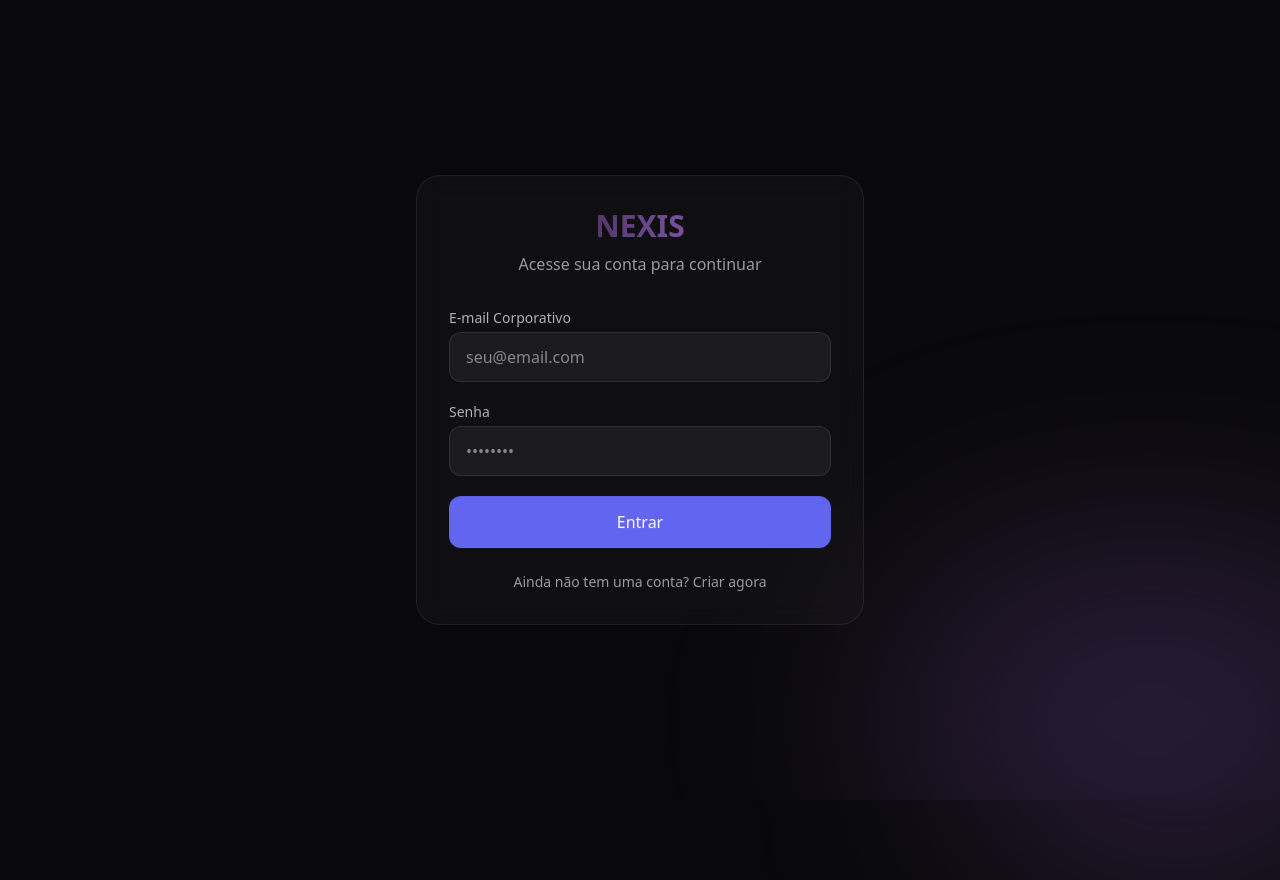
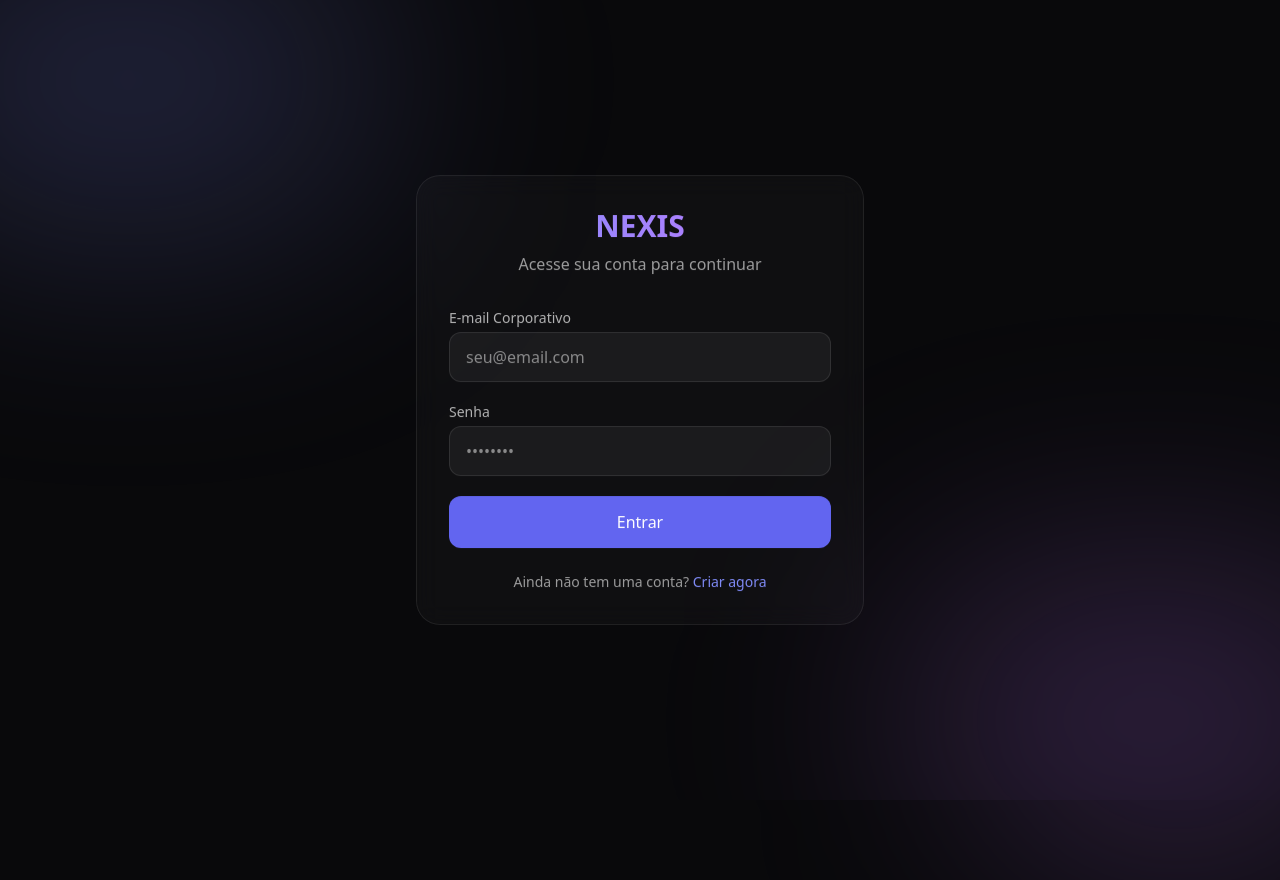
Before and after one commit to cauaferraz012/nexis-itsm, a Next.js app in the folder apps/web/: page /login in a window 1280 px wide. Shown: the top 880 px of the page. Built offline with nearby package versions, Linux system fonts and the light colour scheme.

Commit message:
Corrige paleta de cores para exibir o loader completo

```diff
--- a/apps/web/src/app/globals.css
+++ b/apps/web/src/app/globals.css
@@ -6,7 +6,9 @@
 
   --color-primary-50: #eef2ff;
   --color-primary-100: #e0e7ff;
-  --color-primary-500: #818cf8;
+  --color-primary-300: #a5b4fc;
+  --color-primary-400: #818cf8;
+  --color-primary-500: #6366f1;
   --color-primary-600: #6366f1;
   --color-primary-900: #3730a3;
 
```
